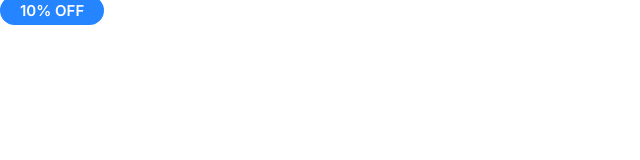
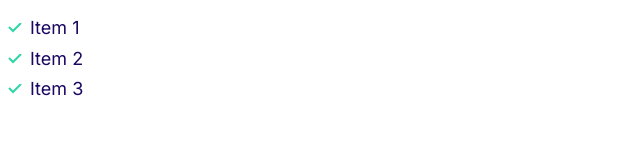
Before and after one commit to Mozzie-i/Moshify, a plain HTML site: page index.html in a window 1280 px wide. Shown: the whole page, without its empty margins (0-640 px from the left). Drawn offline with Linux system fonts and the light colour scheme.

Commit message:
Building lists.

```diff
--- a/CSS/sytles.css
+++ b/CSS/sytles.css
@@ -81,11 +81,32 @@
     font-size: 1.6rem;
 }
 
+.list {
+    padding-left: 0;
+    color: var(--color-headings);
+    list-style: none;
+}
+
+.list--inline .list__item {
+    display: inline-block;
+    margin-right: 2rem;
+}
+
+.list--tick {
+    padding-left: 3rem;
+    list-style-image: url(../Images/tick.svg);
+}
+
+.list--tick .list__item {
+    margin-bottom: 1rem;
+    padding-left: .5rem;
+}
+
 
 /* State */
 
 @media  screen and (min-width: 1024px) {
-}
+
 body {
         font-size: 1.8rem;
     }
@@ -110,6 +131,10 @@
         font-size: 1.2rem;
     }
 
+.list--tick .list__item {
+        padding-left: 0;
+    }
+}
 
 .link-arrow:hover::after {
     margin-left: 10px;
--- a/index.html
+++ b/index.html
@@ -13,6 +13,10 @@
     <link rel="stylesheet" href="CSS/sytles.css">
 </head>
 <body>
-    <span class="badge badge--primary">10% OFF</span>
+    <ul class="list list--tick">
+        <li class="list__item">Item 1</li>
+        <li class="list__item">Item 2</li>
+        <li class="list__item">Item 3</li>
+    </ul>
 </body>
 </html>
```
Also changed, not shown: Components/lists.html (added, +7 -0 lines), Images/tick.svg (added). Lines whose indentation alone changed are shown as unchanged.
